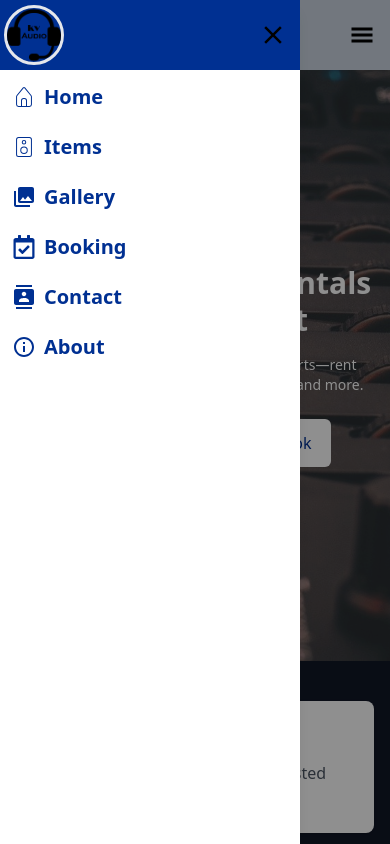
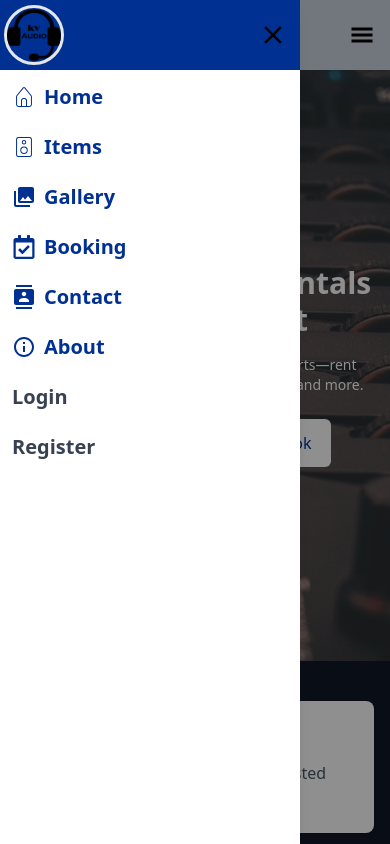
Before and after one commit to YasithWijesuriya/kv-audio-frontend, a React (Vite) app: page / in a window 390 px wide. Both pictures are taken after a click on the icon 362 px from the left and 35 px from the top of the page. Shown: the top 844 px of the page. Built offline with nearby package versions, Linux system fonts and the light colour scheme; no server answers.

Commit message:
`Refactor MobileNavPanel component to accept token and isAdmin props and update navigation links and auth buttons accordingly.`

```diff
--- a/src/components/header.jsx
+++ b/src/components/header.jsx
@@ -4,14 +4,13 @@ import { FaCartShopping } from "react-icons/fa6";
 import { FaSignOutAlt } from "react-icons/fa";
 import { GiHamburgerMenu } from "react-icons/gi";
 import { Link } from "react-router-dom";
-import MobileNavPanel from "./mobileNavPanel";
+import MobileNavPanel from "./MobileNavPanel";
 
 export default function Header() {
   const [navPanelOpen, setNavPanelOpen] = useState(false);
-  const [token, setToken] = useState(localStorage.getItem("token")); // ✅ token as state
+  const [token, setToken] = useState(localStorage.getItem("token"));
   const [isAdmin, setIsAdmin] = useState(false);
 
-  // Fetch user role if token exists
   useEffect(() => {
     if (!token) {
       setIsAdmin(false);
@@ -29,14 +28,12 @@ export default function Header() {
       .catch(() => setIsAdmin(false));
   }, [token]);
 
-  // Logout handler
   const handleLogout = () => {
     localStorage.removeItem("token");
-    setToken(null); // ✅ trigger React re-render
+    setToken(null); // React re-render
     window.location.href = "/login";
   };
 
-  // Optional: update token state if login happens elsewhere
   useEffect(() => {
     const handleStorageChange = () => {
       setToken(localStorage.getItem("token"));
@@ -132,7 +129,13 @@ export default function Header() {
       />
 
       {/* Mobile Navigation Panel */}
-      <MobileNavPanel isOpen={navPanelOpen} setOpen={setNavPanelOpen} />
+      <MobileNavPanel
+        isOpen={navPanelOpen}
+        setOpen={setNavPanelOpen}
+        token={token}
+        isAdmin={isAdmin}
+        handleLogout={handleLogout}
+      />
     </header>
   );
 }
--- a/src/components/mobileNavPanel.jsx
+++ b/src/components/mobileNavPanel.jsx
@@ -4,9 +4,7 @@ import { MdPhotoLibrary, MdContacts, MdInfoOutline } from "react-icons/md";
 import { FaRegCalendarCheck } from "react-icons/fa";
 import { useNavigate } from "react-router-dom";
 
-export default function MobileNavPanel(props) {
-	const isOpen = props.isOpen;
-	const setOpen = props.setOpen;
+export default function MobileNavPanel({ isOpen, setOpen, token, isAdmin, handleLogout }) {
   const navigate = useNavigate();
 
   function goTo(route) {
@@ -14,9 +12,9 @@ export default function MobileNavPanel(props) {
     setOpen(false);
   }
 
+  if (!isOpen) return null;
+
   return (
-		<>
-			{isOpen && (
     <div className="w-full h-screen bg-[#00000070] fixed top-0 left-0 z-50">
       <div className="h-full bg-white w-[300px] shadow-lg">
         {/* Header */}
@@ -28,74 +26,53 @@ export default function MobileNavPanel(props) {
           />
           <IoMdClose
             className="absolute right-3 text-3xl cursor-pointer"
-								onClick={() => {
-									setOpen(false);
-								}}
+            onClick={() => setOpen(false)}
           />
         </div>
 
         {/* Navigation Links */}
-						<div
-							onClick={() => {
-								goTo("/");
-							}}
-							className="text-[20px] text-accent m-1 p-2 flex items-center gap-2 cursor-pointer hover:bg-accent/10 rounded-md"
-						>
-							<CiHome className="text-2xl" />
-							Home
+        <div onClick={() => goTo("/")} className="text-[20px] text-accent m-1 p-2 flex items-center gap-2 cursor-pointer hover:bg-accent/10 rounded-md">
+          <CiHome className="text-2xl" /> Home
         </div>
-                        <div
-							onClick={() => {
-								goTo("/items");
-							}}
-							className="text-[20px] text-accent m-1 p-2 flex items-center gap-2 cursor-pointer hover:bg-accent/10 rounded-md"
-						>
-							<CiSpeaker className="text-2xl" />
-							Items
+        <div onClick={() => goTo("/items")} className="text-[20px] text-accent m-1 p-2 flex items-center gap-2 cursor-pointer hover:bg-accent/10 rounded-md">
+          <CiSpeaker className="text-2xl" /> Items
+        </div>
+        <div onClick={() => goTo("/gallery")} className="text-[20px] text-accent m-1 p-2 flex items-center gap-2 cursor-pointer hover:bg-accent/10 rounded-md">
+          <MdPhotoLibrary className="text-2xl" /> Gallery
+        </div>
+        <div onClick={() => goTo("/booking")} className="text-[20px] text-accent m-1 p-2 flex items-center gap-2 cursor-pointer hover:bg-accent/10 rounded-md">
+          <FaRegCalendarCheck className="text-2xl" /> Booking
+        </div>
+        <div onClick={() => goTo("/contact")} className="text-[20px] text-accent m-1 p-2 flex items-center gap-2 cursor-pointer hover:bg-accent/10 rounded-md">
+          <MdContacts className="text-2xl" /> Contact
+        </div>
+        <div onClick={() => goTo("/about")} className="text-[20px] text-accent m-1 p-2 flex items-center gap-2 cursor-pointer hover:bg-accent/10 rounded-md">
+          <MdInfoOutline className="text-2xl" /> About
         </div>
 
-						<div
-							onClick={() => {
-								goTo("/gallery");
-							}}
-							className="text-[20px] text-accent m-1 p-2 flex items-center gap-2 cursor-pointer hover:bg-accent/10 rounded-md"
-						>
-							<MdPhotoLibrary className="text-2xl" />
-							Gallery
+        {/* Admin Link */}
+        {isAdmin && (
+          <div onClick={() => goTo("/admin/")} className="text-[20px] text-red-700 font-bold m-1 p-2 flex items-center gap-2 cursor-pointer hover:bg-red-100 rounded-md">
+            Admin
           </div>
+        )}
 
-						<div
-							onClick={() => {
-								goTo("/booking");
-							}}
-							className="text-[20px] text-accent m-1 p-2 flex items-center gap-2 cursor-pointer hover:bg-accent/10 rounded-md"
-						>
-							<FaRegCalendarCheck className="text-2xl" />
-							Booking
+        {/* Auth Buttons */}
+        {token ? (
+          <div onClick={handleLogout} className="text-[20px] text-gray-700 m-1 p-2 flex items-center gap-2 cursor-pointer hover:bg-gray-100 rounded-md">
+            Logout
           </div>
-
-						<div
-							onClick={() => {
-								goTo("/contact");
-							}}
-							className="text-[20px] text-accent m-1 p-2 flex items-center gap-2 cursor-pointer hover:bg-accent/10 rounded-md"
-						>
-							<MdContacts className="text-2xl" />
-							Contact
+        ) : (
+          <>
+            <div onClick={() => goTo("/login")} className="text-[20px] text-gray-700 m-1 p-2 flex items-center gap-2 cursor-pointer hover:bg-gray-100 rounded-md">
+              Login
             </div>
-
-						<div
-							onClick={() => {
-								goTo("/about");
-							}}
-							className="text-[20px] text-accent m-1 p-2 flex items-center gap-2 cursor-pointer hover:bg-accent/10 rounded-md"
-						>
-							<MdInfoOutline className="text-2xl" />
-							About
+            <div onClick={() => goTo("/register")} className="text-[20px] text-gray-700 m-1 p-2 flex items-center gap-2 cursor-pointer hover:bg-gray-100 rounded-md">
+              Register
+            </div>
+          </>
+        )}
       </div>
     </div>
-				</div>
-			)}
-		</>
   );
 }
```
Lines whose indentation alone changed are shown as unchanged.
